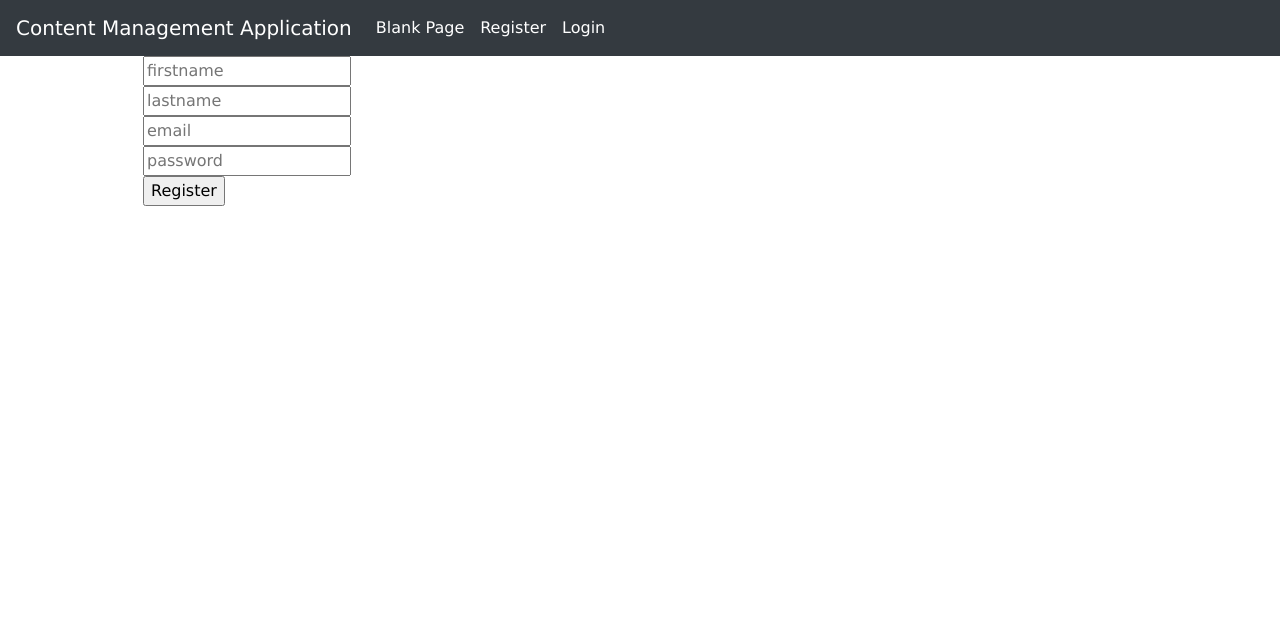
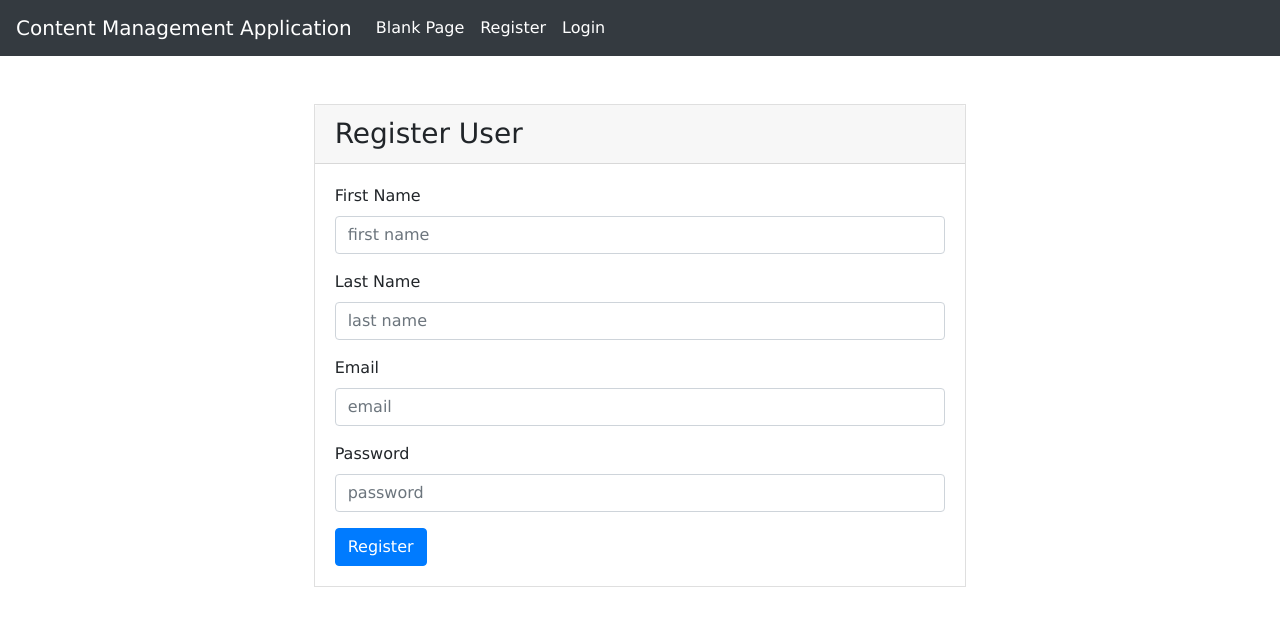
Before and after one commit to majczel23000/Authentication, an Angular app in the folder frontend/: page /register in a window 1280 px wide. Shown: the top 626 px of the page. Built offline with nearby package versions, Linux system fonts and the light colour scheme.

Commit message:
first commit

```diff
--- a/frontend/src/app/app.module.ts
+++ b/frontend/src/app/app.module.ts
@@ -28,6 +28,11 @@ import { LoginComponent } from './login/login.component';
       {
         path: 'login',
         component: LoginComponent
+      },
+      {
+        path: '',
+        redirectTo: '/login',
+        pathMatch: 'full'
       }
     ])
   ],
--- a/frontend/src/app/login/login.component.html
+++ b/frontend/src/app/login/login.component.html
@@ -1,5 +1,5 @@
 
-      Login to system
+      <!-- Login to system
 
       <form id="formData" #userData="ngForm" (ngSubmit)="loginUser(userData.value)">
 
@@ -11,4 +11,27 @@
         <br>
 
         <input type="submit" value="Login" mat-Button>
-      </form>
+      </form> -->
+
+<div class="row pt-5">
+  <div class="col-md-8 mx-auto">
+    <div class="card rounded-0">
+      <div class="card-header">
+        <h3 class="mb-0">Login</h3>
+      </div>
+      <div class="card-body">
+        <form id="formData" #userData="ngForm" (ngSubmit)="loginUser(userData.value)">
+          <div class="form-group">
+            <label for="formGroupExampleInput2">Email</label>
+            <input type="email" name="email" class="form-control" placeholder="email" ngModel>
+          </div>
+          <div class="form-group">
+            <label for="formGroupExampleInput2">Password</label>
+            <input type="password" name="password" class="form-control" placeholder="password" ngModel>
+          </div>
+          <button type="submit" class="btn btn-success">Login</button>
+        </form>
+      </div>
+    </div>
+  </div>
+</div>
--- a/frontend/src/app/register/register.component.html
+++ b/frontend/src/app/register/register.component.html
@@ -1,6 +1,4 @@
-
-
-<form id="formData" #userData="ngForm" (ngSubmit)="registerUser(userData.value)">
+<!-- <form id="formData" #userData="ngForm" (ngSubmit)="registerUser(userData.value)">
     <input matInput placeholder="firstname" name="firstname" type="text" ngModel>
   <br>
     <input matInput placeholder="lastname" name="lastname" type="text" ngModel>
@@ -10,4 +8,35 @@
     <input matInput placeholder="password" name="password" type="password" ngModel>
   <br>
   <input type="submit" value="Register" mat-Button>
-</form>
+</form> -->
+
+<div class="row pt-5">
+  <div class="col-md-8 mx-auto">
+    <div class="card rounded-0">
+      <div class="card-header">
+        <h3 class="mb-0">Register User</h3>
+      </div>
+      <div class="card-body">
+        <form id="formData" #userData="ngForm" (ngSubmit)="registerUser(userData.value)">
+          <div class="form-group">
+            <label for="formGroupExampleInput">First Name</label>
+            <input type="text" name="firstname" class="form-control" placeholder="first name" ngModel>
+          </div>
+          <div class="form-group">
+            <label for="formGroupExampleInput2">Last Name</label>
+            <input type="text" name="lastname"  class="form-control" placeholder="last name" ngModel>
+          </div>
+          <div class="form-group">
+            <label for="formGroupExampleInput2">Email</label>
+            <input type="email" name="email" class="form-control" placeholder="email" ngModel>
+          </div>
+          <div class="form-group">
+            <label for="formGroupExampleInput2">Password</label>
+            <input type="password" name="password" class="form-control" placeholder="password" ngModel>
+          </div>
+          <button type="submit" class="btn btn-primary">Register</button>
+        </form>
+      </div>
+    </div>
+  </div>
+</div>
--- a/frontend/src/index.html
+++ b/frontend/src/index.html
@@ -2,7 +2,7 @@
 <html lang="en">
 <head>
   <meta charset="utf-8">
-  <title>Frontend</title>
+  <title>CMA</title>
   <base href="/">
 
   <meta name="viewport" content="width=device-width, initial-scale=1">
```
